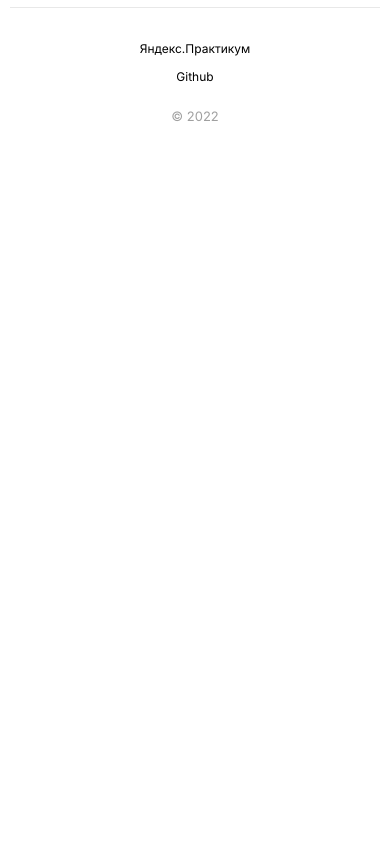
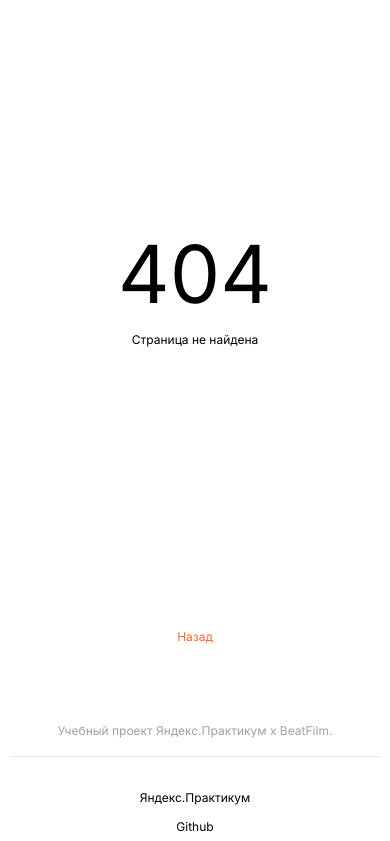
Before and after one commit to LethL/movies-explorer-frontend, a React (Create React App) app: page / in a window 390 px wide. Shown: the part 3299-4140 px from the top of the page. Before the commit the page ends 3433 px from the top, so only its background shows below. Built offline with nearby package versions, Linux system fonts and the light colour scheme.

Commit message:
feat: add 404 page

```diff
--- a/src/components/App/App.js
+++ b/src/components/App/App.js
@@ -8,6 +8,7 @@
 import Profile from "../Profile/Profile";
 import Register from "../Register/Register";
 import Login from "../Login/Login";
+import PageNotFound from "../PageNotFound/PageNotFound";
 
 function App() {
     return (
@@ -31,6 +32,9 @@
         <Route path="/signin">
           <Login />
         </Route>
+        <Route path="*">
+          <PageNotFound />
+        </Route>
         <Footer />
       </div>
     );
--- a/src/components/PageNotFound/PageNotFound.css
+++ b/src/components/PageNotFound/PageNotFound.css
@@ -0,0 +1,57 @@
+.not-found {
+    width: 100%;
+    text-align: center;
+    padding-top: 246px;
+}
+
+.not-found__title {
+    font-weight: 400;
+    font-size: 140px;
+    line-height: 169px;
+    margin: 0;
+}
+
+.not-found__text {
+    margin: 5px 0 0;
+    font-size: 16px;
+    line-height: 19px;
+}
+
+.not-found__link {
+    text-decoration: none;
+    font-size: 14px;
+    line-height: 17px;
+    text-align: center;
+    color: #FF6838;
+    margin-top: 184px;
+    display: inline-block;
+}
+
+@media (max-width: 800px) {
+    .not-found {
+        padding-top: 408px;
+    }
+}
+
+@media (max-width: 440px) {
+    .not-found {
+        padding-top: 330px;
+    }
+
+    .not-found__title {
+        font-size: 80px;
+        line-height: 97px;
+    }
+
+    .not-found__text {
+        font-size: 12px;
+        line-height: 15px;
+        margin: 10px 0 0;
+    }
+
+    .not-found__link {
+        font-size: 12px;
+        line-height: 15px;
+        margin-top: 282px;
+    }
+}
--- a/src/components/PageNotFound/PageNotFound.js
+++ b/src/components/PageNotFound/PageNotFound.js
@@ -1,8 +1,19 @@
+import { Link, useHistory } from "react-router-dom";
 import "./PageNotFound.css";
 
 function PageNotFound() {
+    const history = useHistory();
+
+    function goBack() {
+        history.goBack()
+    }
+
     return(
-
+        <section className="not-found">
+            <h2 className="not-found__title">404</h2>
+            <p className="not-found__text">Страница не найдена</p>
+            <Link className="not-found__link" onClick={goBack}>Назад</Link>
+        </section>
     );
 }
 
```
